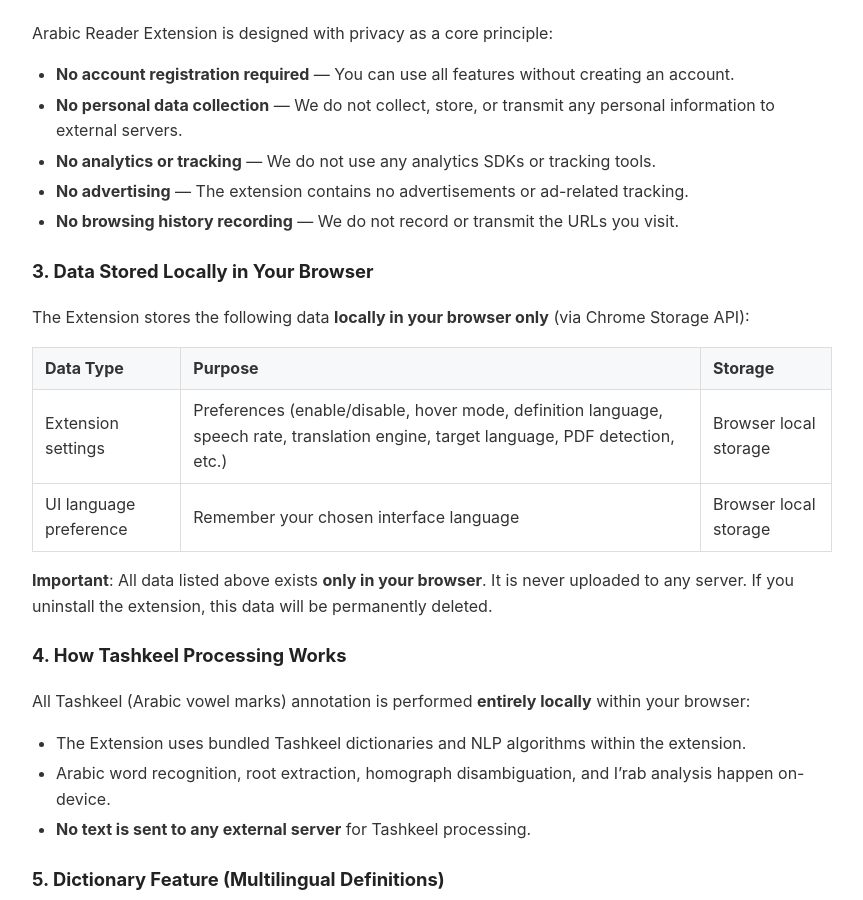
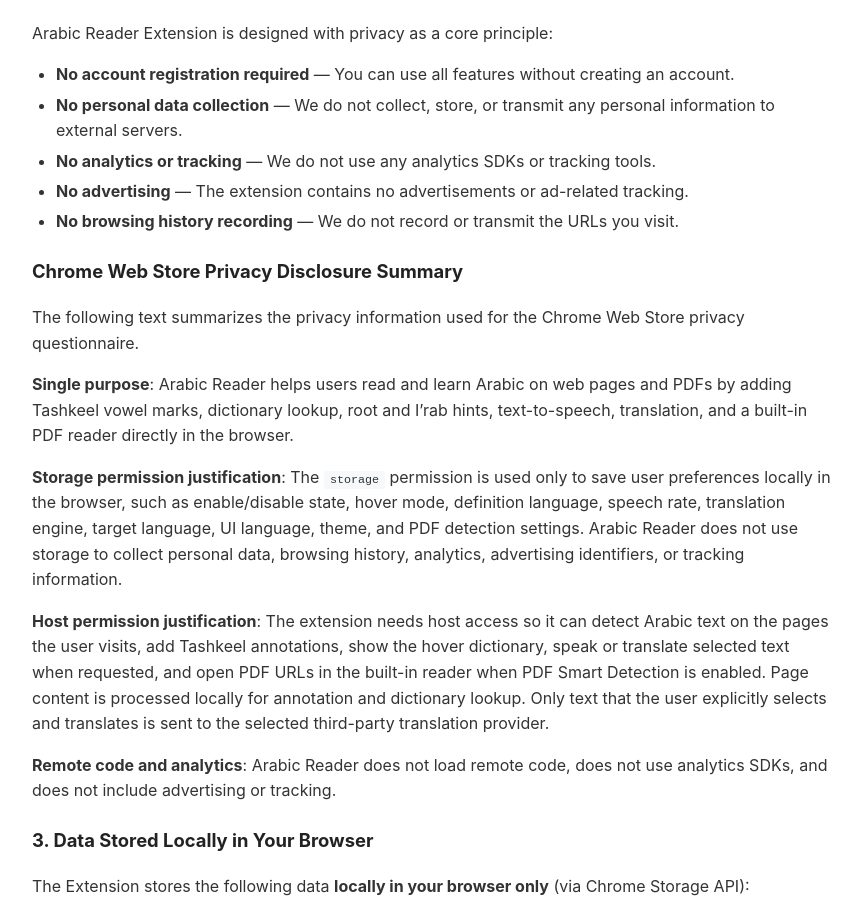
Before and after one commit to code-horse/arabic-reader-site, a Jekyll site: the page built from extension/privacy-policy.md, in a window 1280 px wide and 900 px high, scrolled down 547 px. Shown: the whole window, without its empty margins (208-1071 px from the left). Built offline with Jekyll 4.4.1, drawn with Linux system fonts in a browser that asks for light colours; some of the changed text lies outside the part shown.

Commit message:
Update extension privacy disclosure

```diff
--- a/extension/privacy-policy.md
+++ b/extension/privacy-policy.md
@@ -29,6 +29,18 @@ Arabic Reader Extension is designed with privacy as a core principle:
 - **No analytics or tracking** — We do not use any analytics SDKs or tracking tools.
 - **No advertising** — The extension contains no advertisements or ad-related tracking.
 - **No browsing history recording** — We do not record or transmit the URLs you visit.
+
+### Chrome Web Store Privacy Disclosure Summary
+
+The following text summarizes the privacy information used for the Chrome Web Store privacy questionnaire.
+
+**Single purpose**: Arabic Reader helps users read and learn Arabic on web pages and PDFs by adding Tashkeel vowel marks, dictionary lookup, root and I'rab hints, text-to-speech, translation, and a built-in PDF reader directly in the browser.
+
+**Storage permission justification**: The `storage` permission is used only to save user preferences locally in the browser, such as enable/disable state, hover mode, definition language, speech rate, translation engine, target language, UI language, theme, and PDF detection settings. Arabic Reader does not use storage to collect personal data, browsing history, analytics, advertising identifiers, or tracking information.
+
+**Host permission justification**: The extension needs host access so it can detect Arabic text on the pages the user visits, add Tashkeel annotations, show the hover dictionary, speak or translate selected text when requested, and open PDF URLs in the built-in reader when PDF Smart Detection is enabled. Page content is processed locally for annotation and dictionary lookup. Only text that the user explicitly selects and translates is sent to the selected third-party translation provider.
+
+**Remote code and analytics**: Arabic Reader does not load remote code, does not use analytics SDKs, and does not include advertising or tracking.
 
 ### 3. Data Stored Locally in Your Browser
 
```
Also changed, not shown: other parts of extension/privacy-policy.md (+2 -2 lines).
